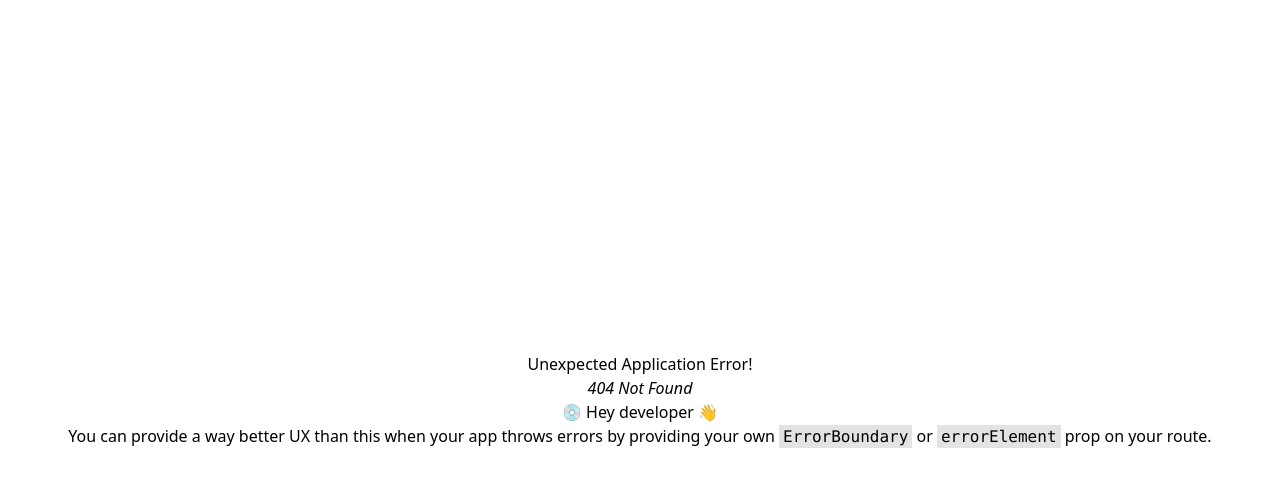
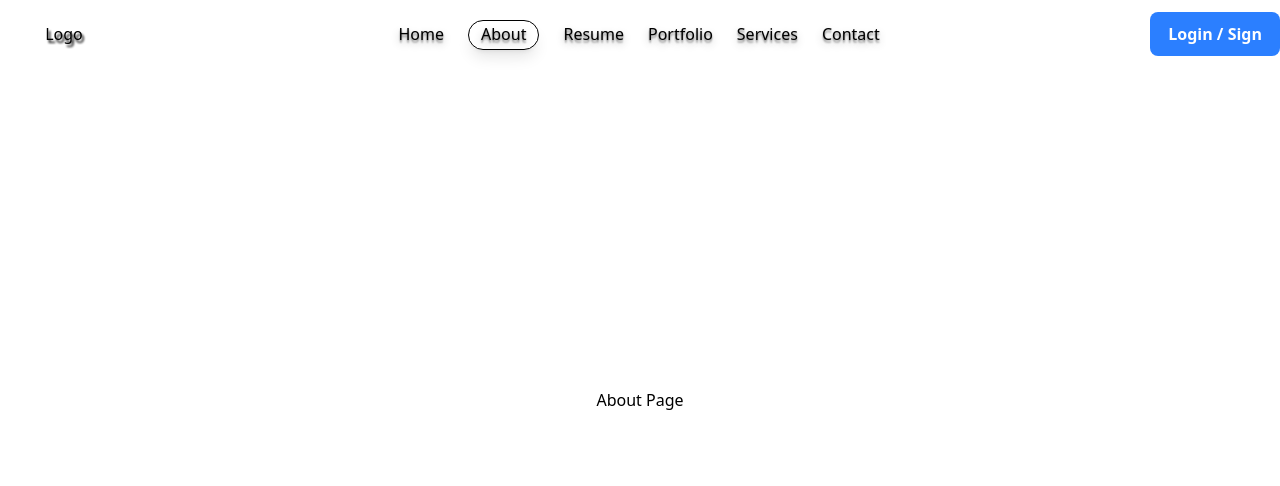
Before and after one commit to awaisfaryad25/react-basic-project, a React (Vite) app: page /about in a window 1280 px wide. Before the commit this address had no page. Shown: the top 486 px of the page. Built offline with nearby package versions, Linux system fonts and the light colour scheme.

Commit message:
add about page

```diff
--- a/src/App.jsx
+++ b/src/App.jsx
@@ -3,7 +3,7 @@ import './App.css'
 import { createBrowserRouter, RouterProvider } from "react-router-dom"
 import MainLayout from './pages/MainLayout'
 import Home from './pages/Home'
-// import About from './pages/About'
+import About from './pages/About'
 
 function App() {
   const router = createBrowserRouter([
@@ -11,7 +11,7 @@ function App() {
       path: "/",  element: <MainLayout />,
       children: [
         { index: true, element: <Home /> },
-        // { path: "about", element: <About /> },
+        { path: "about", element: <About /> },
       ]
     }
   ]);
--- a/src/components/global/Navbar.jsx
+++ b/src/components/global/Navbar.jsx
@@ -23,7 +23,7 @@ const Navbar = () => {
 
   const menuItems = [
     { name: "Home", path: "/" },
-    { name: "About", path: "/#about" },
+    { name: "About", path: "/about" },
     { name: "Resume", path: "/resume" },
     { name: "Portfolio", path: "/#portfolio" },
     { name: "Services", path: "/#services" },
--- a/src/components/home/About.jsx
+++ b/src/pages/About.jsx
@@ -9,11 +9,10 @@ const About = ({ id }) => {
 
   return (
     <div id={id}>
-    About Section
-    <div className="p-6 flex flex-col gap-4">
-
+      <div className="p-6 flex flex-col gap-4">
+        About Page
+      </div>
     </div>
-  </div>
   )
 }
 
```
